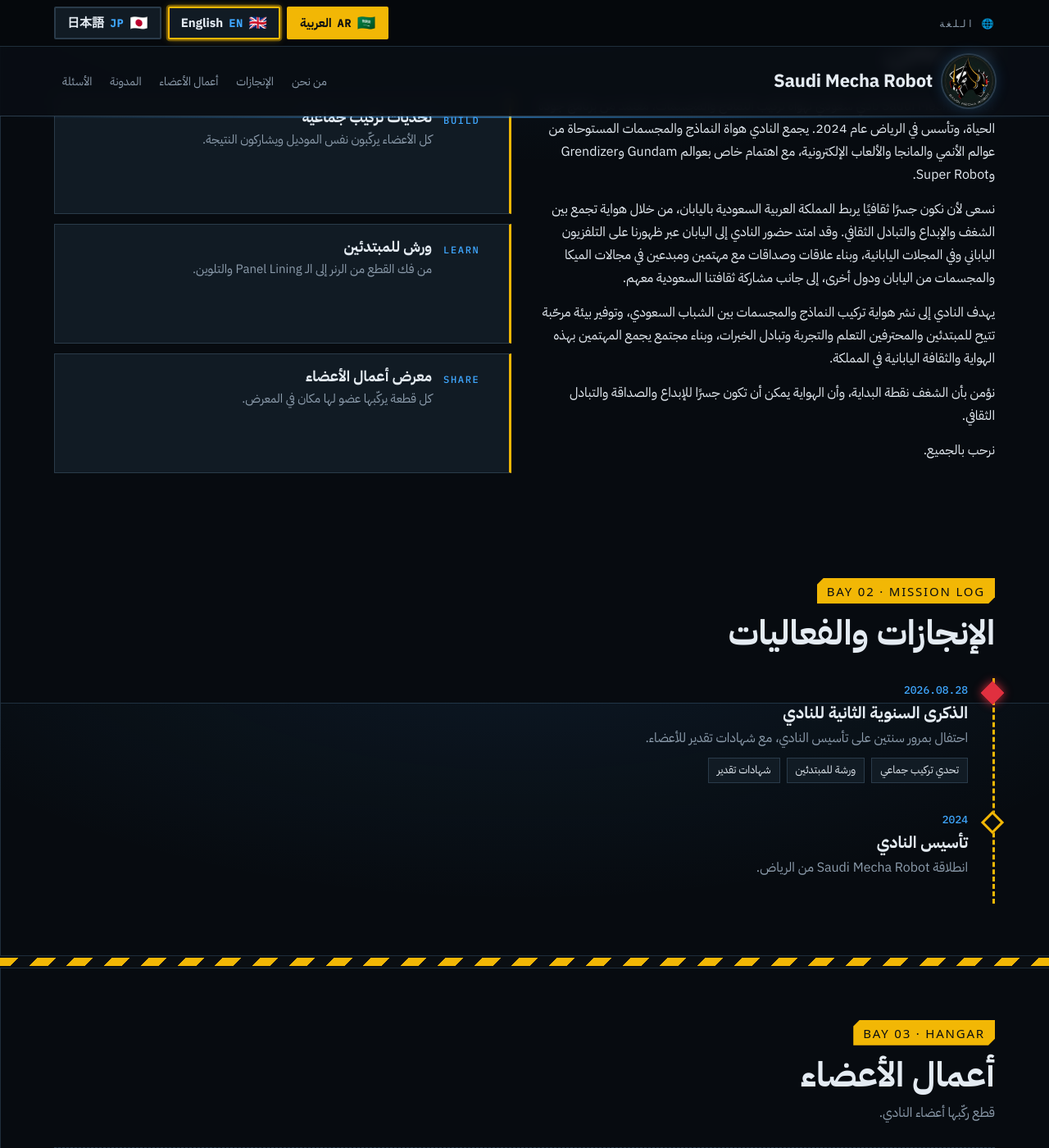
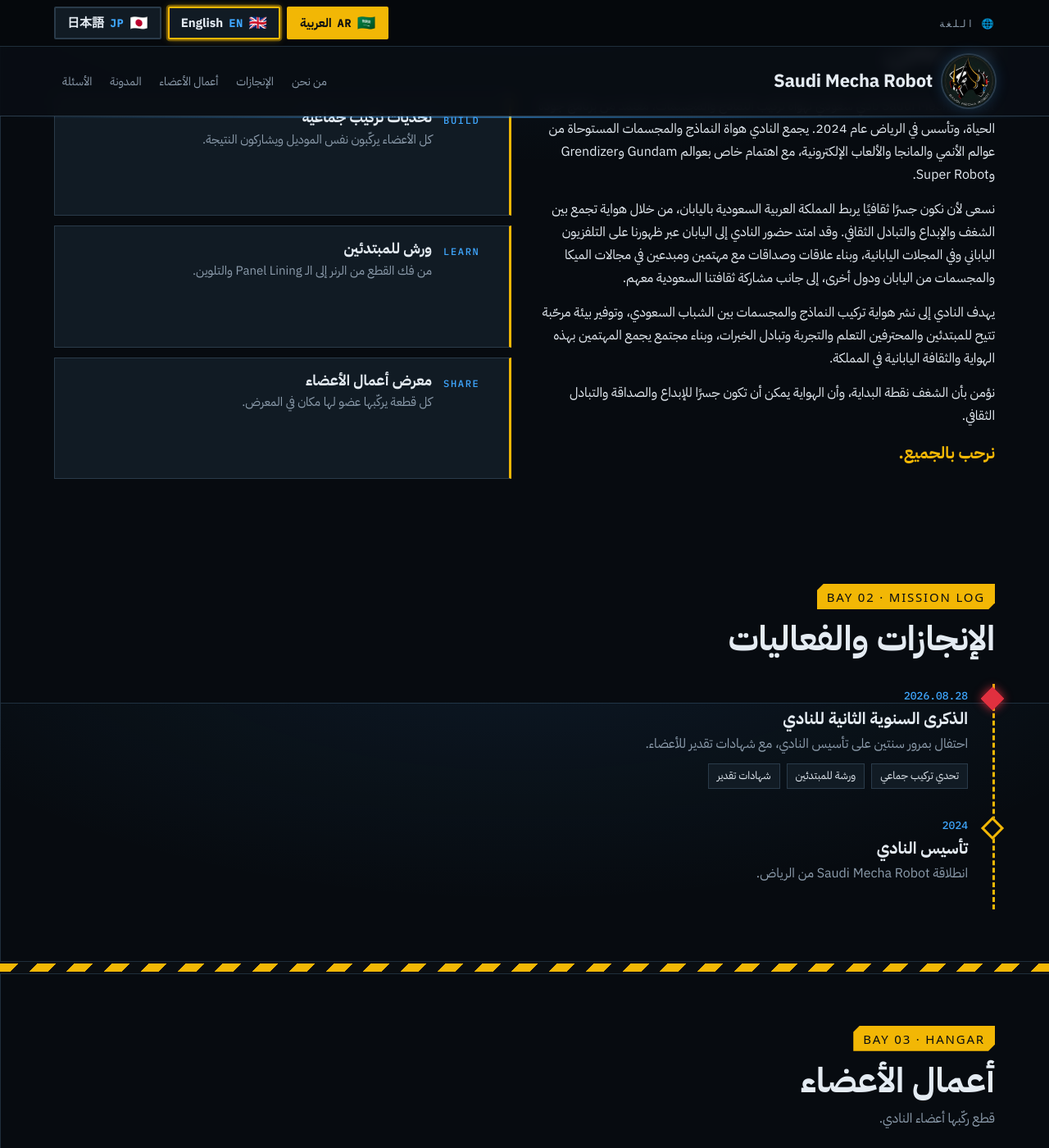
Before and after one commit to SaudiMechaRobot/SaudiMechaRobot.github.io, a Jekyll site: the page built from index.html, in a window 1280 px wide and 1400 px high, scrolled down 943 px. Shown: the whole window at 82% size. Built offline with Jekyll 4.4.1, drawn with Linux system fonts in a browser that asks for light colours; some web fonts are replaced.

Commit message:
Add files via upload

```diff
--- a/assets/css/style.css
+++ b/assets/css/style.css
@@ -276,3 +276,5 @@
   .lsb{flex:1;justify-content:center;padding:8px 6px;gap:5px;font-size:14px}
 }
 @media (max-width:360px){.lsb .lname{display:none}}
+.about-text p{margin:0 0 14px;max-width:62ch}
+.about-text p.welcome{font-family:var(--f-display);font-weight:700;font-size:20px;color:var(--hazard)}
```
